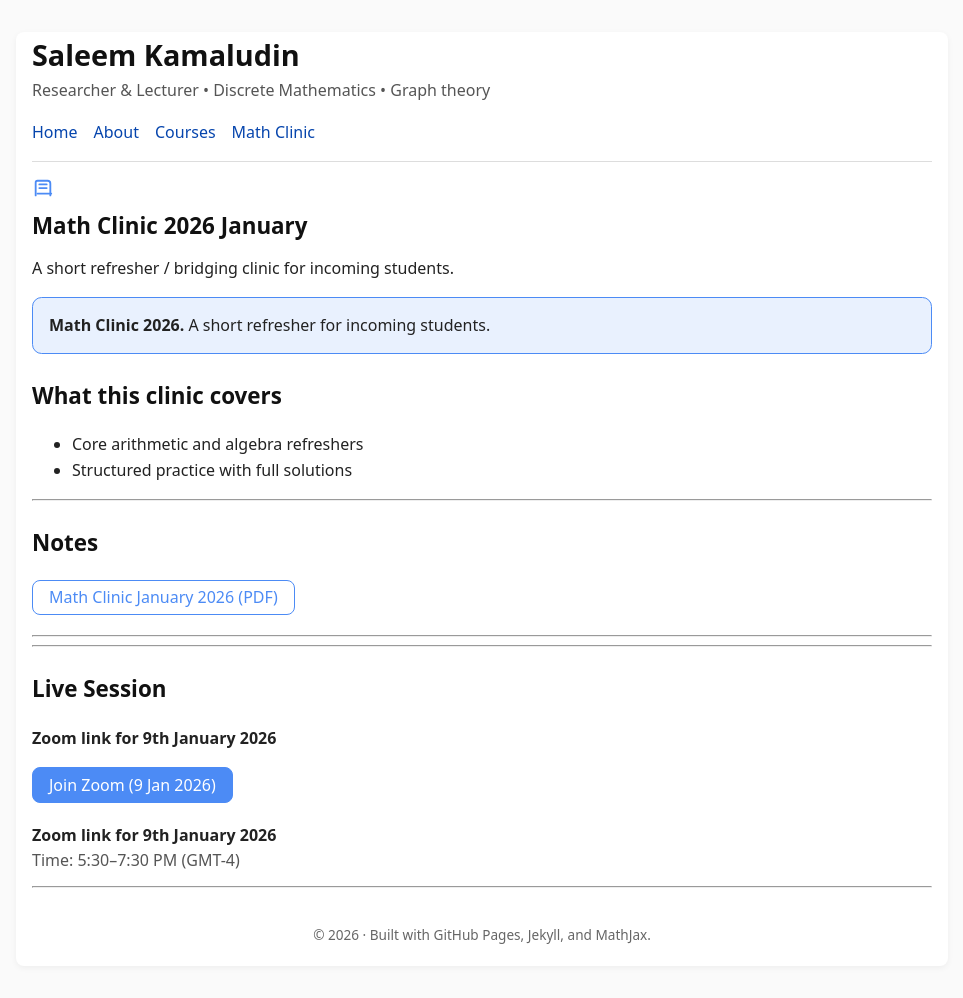
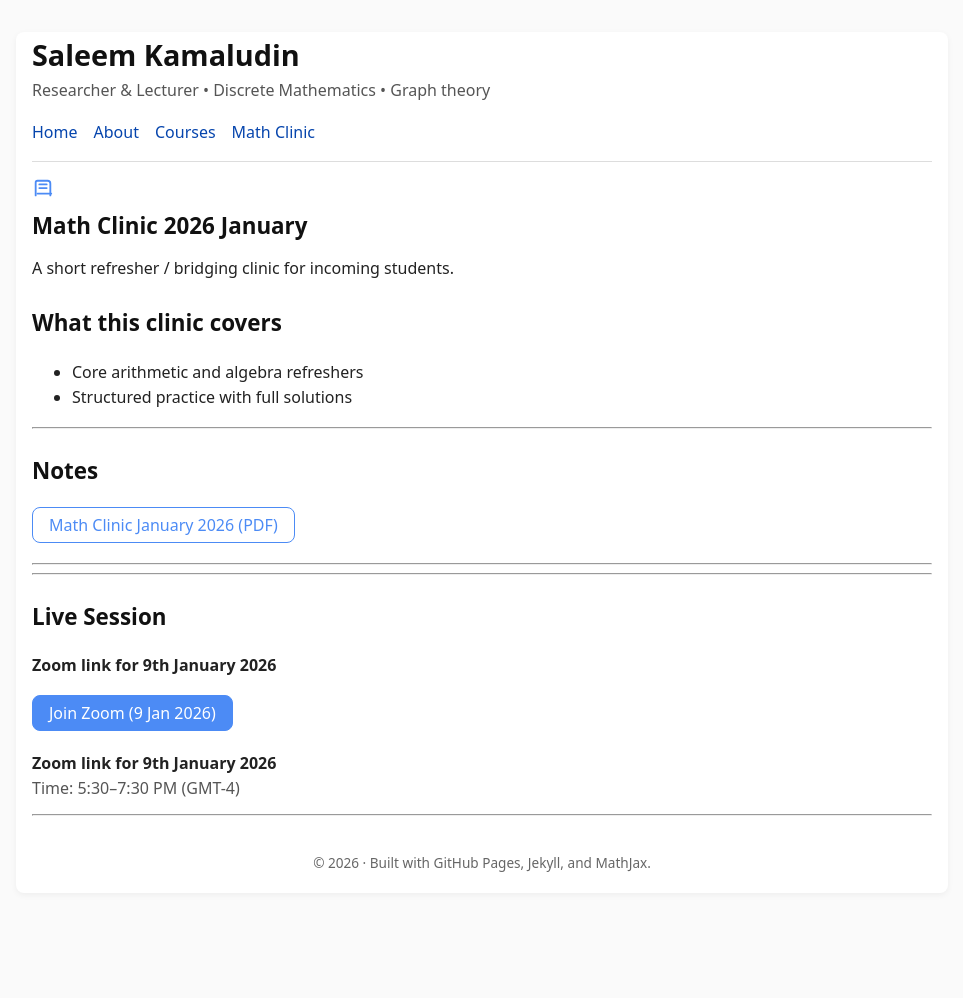
Before and after one commit to SaleemKamaludin/SaleemKamaludin.github.io, a Jekyll site: the page built from courses/math-clinic-2026/index.md, in a window 1280 px wide. Shown: the whole page, without its empty margins (158-1121 px from the left). Built offline with Jekyll 4.4.1, drawn with Linux system fonts in a browser that asks for light colours; after the commit the page ends 925 px from its top, so only the background shows below that.

Commit message:
Update index.md

```diff
--- a/courses/math-clinic-2026/index.md
+++ b/courses/math-clinic-2026/index.md
@@ -58,11 +58,6 @@ permalink: /courses/math-clinic-2026/
 
 
 
-<div class="notice">
-  <b>Math Clinic 2026.</b>
-  A short refresher for incoming students.
-</div>
-
 ## What this clinic covers
 - Core arithmetic and algebra refreshers
 - Structured practice with full solutions
```
